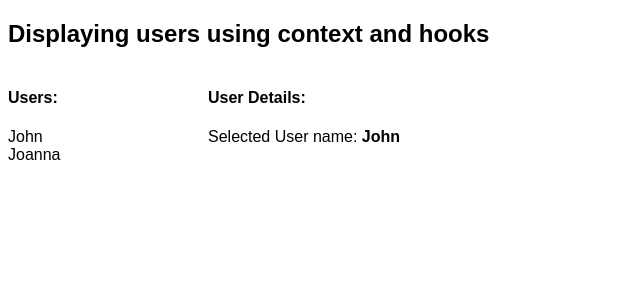
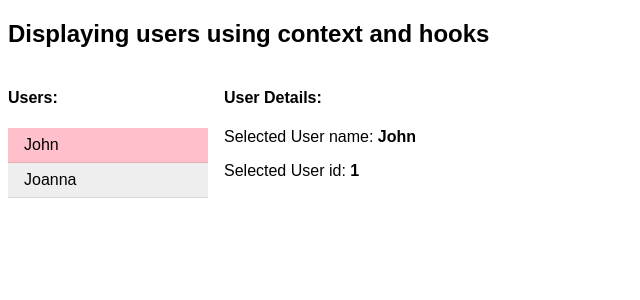
Before and after one commit to sambhav-gore/react-context-with-hook-example, a React (Create React App) app: page / in a window 1280 px wide. Both pictures are taken after a click on the element "John". Shown: the top 300 px of the page, without its empty margins (0-640 px from the left). Built offline with nearby package versions, Linux system fonts and the light colour scheme.

Commit message:
Refactor
Highlight selected user in list

```diff
--- a/package.json
+++ b/package.json
@@ -5,6 +5,7 @@
   "keywords": [],
   "main": "src/index.js",
   "dependencies": {
+    "clsx": "1.0.3",
     "react": "16.8.0",
     "react-dom": "16.8.0",
     "react-scripts": "2.0.3"
--- a/src/UserDetails.js
+++ b/src/UserDetails.js
@@ -2,16 +2,23 @@ import React, { useContext } from "react";
 import { UsersContext } from "./context";
 
 const UserDetails = () => {
+  //get the selected user from the usersContext
   const { selectedUser } = useContext(UsersContext);
+
   return (
     <div>
       <h4>User Details: </h4>
       {selectedUser && selectedUser.name ? (
-        <p>
-          Selected User name: <strong>{selectedUser.name}</strong>
-        </p>
+        <>
+          <p>
+            Selected User name: <strong>{selectedUser.name}</strong>
+          </p>
+          <p>
+            Selected User id: <strong>{selectedUser.id}</strong>
+          </p>
+        </>
       ) : (
-        <p> Please select a user</p>
+        <p>Please select a user</p>
       )}
     </div>
   );
--- a/src/UsersList.js
+++ b/src/UsersList.js
@@ -1,19 +1,32 @@
 import React, { useContext } from "react";
+import clsx from "clsx";
+
 import { UsersContext } from "./context";
 
 const UsersList = props => {
   const usersContext = useContext(UsersContext);
 
-  const { users, setSelectedUser } = usersContext;
+  const { users, selectedUser, setSelectedUser } = usersContext;
 
   return (
     <div>
       <h4>Users: </h4>
-      {users.map(user => (
-        <div key={user.id} onClick={() => setSelectedUser(user)}>
-          {user.name}
-        </div>
-      ))}
+      {users.map(user => {
+        // compose class name
+        const userItemClassNames = clsx("user-item", {
+          "user-item-selected": user.id === selectedUser.id
+        });
+
+        return (
+          <div
+            className={userItemClassNames}
+            key={user.id}
+            onClick={() => setSelectedUser(user)}
+          >
+            {user.name}
+          </div>
+        );
+      })}
     </div>
   );
 };
--- a/src/context/UsersContext.js
+++ b/src/context/UsersContext.js
@@ -15,7 +15,7 @@ export const Provider = props => {
   const [users, setUsers] = useState(initialUsers);
   const [selectedUser, setSelectedUser] = useState(initialSelectedUsers);
 
-  // Make the context value:
+  // Make the context object:
   const usersContext = {
     users,
     setUsers,
@@ -23,6 +23,7 @@ export const Provider = props => {
     setSelectedUser
   };
 
+  // pass the value in provider and return
   return <Context.Provider value={usersContext}>{children}</Context.Provider>;
 };
 
--- a/src/styles.css
+++ b/src/styles.css
@@ -5,4 +5,16 @@
 .users-container {
   display: grid;
   grid-template-columns: 200px 1fr;
+  grid-column-gap: 16px;
 }
+
+.user-item {
+  background: #eee;
+  padding: 8px 16px;
+  cursor: pointer;
+  border-bottom: 1px solid rgba(0, 0, 0, 0.1);
+}
+
+.user-item-selected {
+  background: pink;
+}
```
